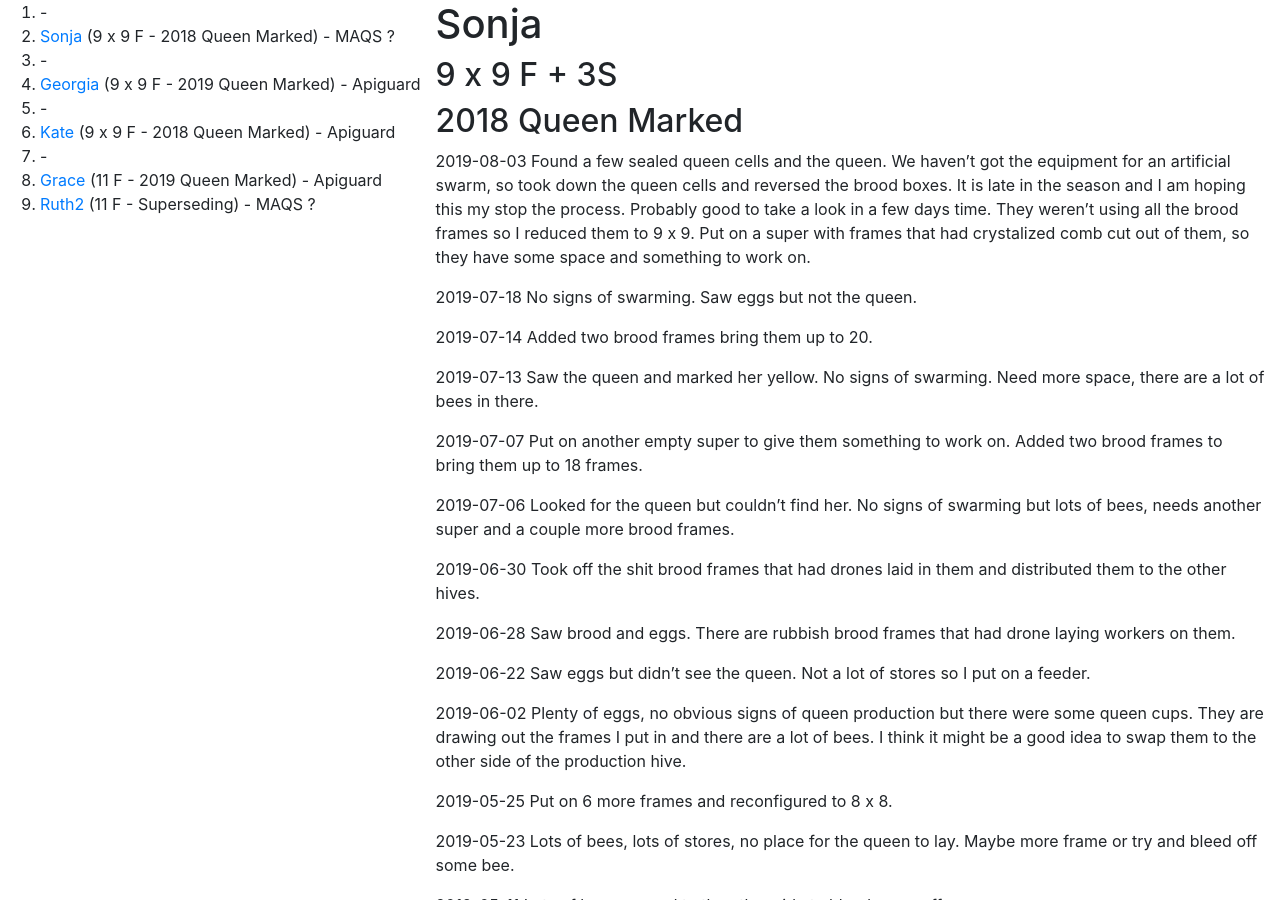
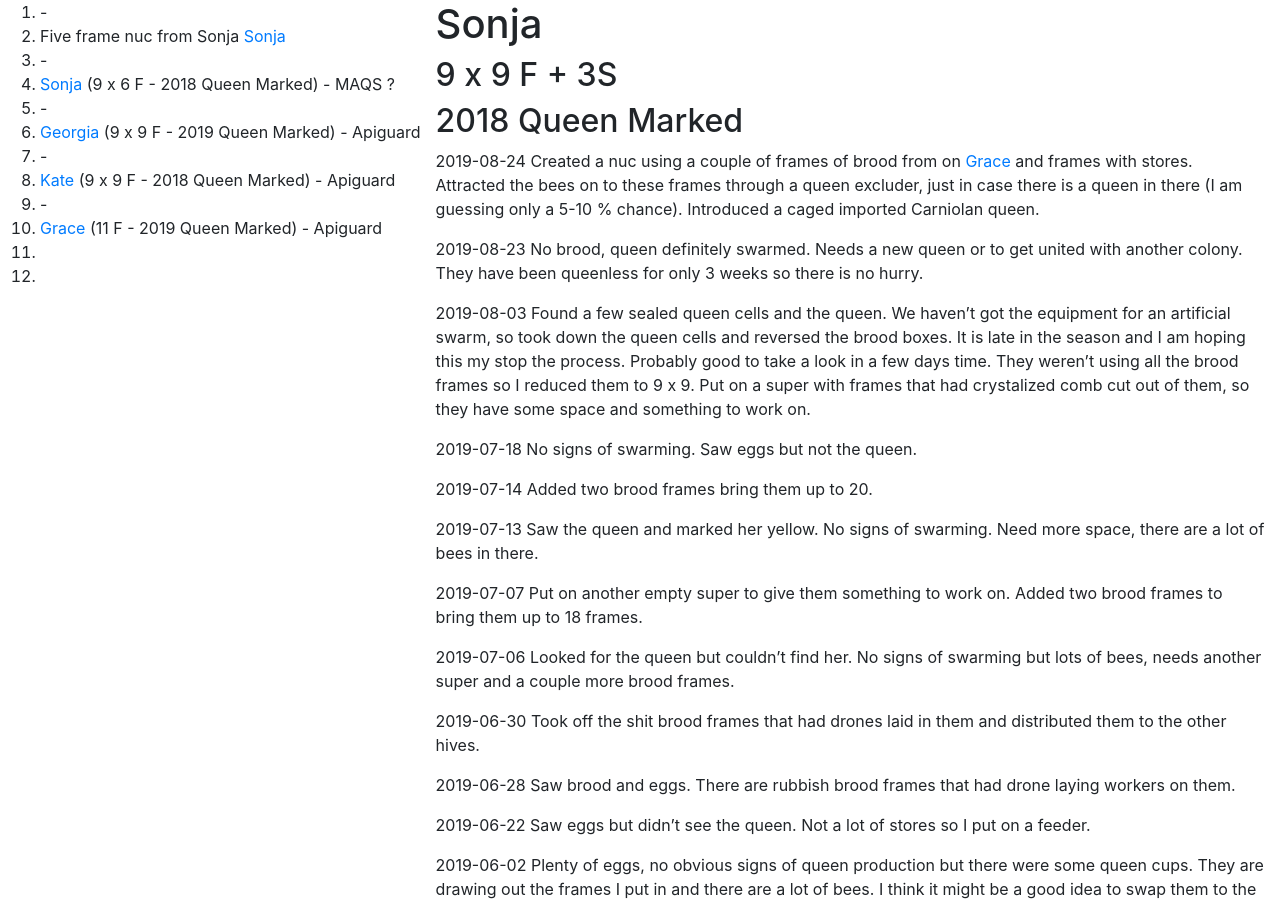
Before and after one commit to joejcollins/rhapsody-angel, a Jekyll site: the page built from queens/sonja.md, in a window 1280 px wide and 900 px high. Built offline with Jekyll 4.4.1, drawn with Linux system fonts in a browser that asks for light colours; our own code applies the rules of GitHub Pages for plain Markdown files.

Commit message:
Carniolan queen

```diff
--- a/_includes/apiary.md
+++ b/_includes/apiary.md
@@ -1,9 +1,12 @@
 1. -
-1. [Sonja]({{ site.baseurl }}/queens/sonja/) (9 x 9 F - 2018 Queen Marked) - MAQS ?
+1. Five frame nuc from Sonja [Sonja]({{ site.baseurl }}/queens/sonja/)
+1. -
+1. [Sonja]({{ site.baseurl }}/queens/sonja/) (9 x 6 F - 2018 Queen Marked) - MAQS ?
 1. -
 1. [Georgia]({{ site.baseurl }}/queens/georgia/) (9 x 9 F - 2019 Queen Marked) - Apiguard
 1. -
 1. [Kate]({{ site.baseurl }}/queens/kate/) (9 x 9 F - 2018 Queen Marked) - Apiguard
 1. -
 1. [Grace]({{ site.baseurl }}/queens/grace/) (11 F - 2019 Queen Marked) - Apiguard
-1. [Ruth2]({{ site.baseurl }}/queens/ruth2/) (11 F - Superseding) - MAQS ?
+1.
+1.
--- a/queens/sonja.md
+++ b/queens/sonja.md
@@ -1,6 +1,10 @@
 # Sonja
 ## 9 x 9 F + 3S
 ## 2018 Queen Marked
+
+2019-08-24 Created a nuc using a couple of frames of brood from on [Grace]({{ site.baseurl }}/queens/grace/) and frames with stores.  Attracted the bees on to these frames through a queen excluder, just in case there is a queen in there (I am guessing only a 5-10 % chance).  Introduced a caged imported Carniolan queen.
+
+2019-08-23 No brood, queen definitely swarmed.  Needs a new queen or to get united with another colony. They have been queenless for only 3 weeks so there is no hurry.
 
 2019-08-03 Found a few sealed queen cells and the queen.  We haven't got the equipment for an artificial swarm, so took down the queen cells and reversed the brood boxes.  It is late in the season and I am hoping this my stop the process.  Probably good to take a look in a few days time.  They weren't using all the brood frames so I reduced them to 9 x 9.  Put on a super with frames that had crystalized comb cut out of them, so they have some space and something to work on.
 
```
Also changed, not shown: queens/ruth2.md (+3 -1 lines).
